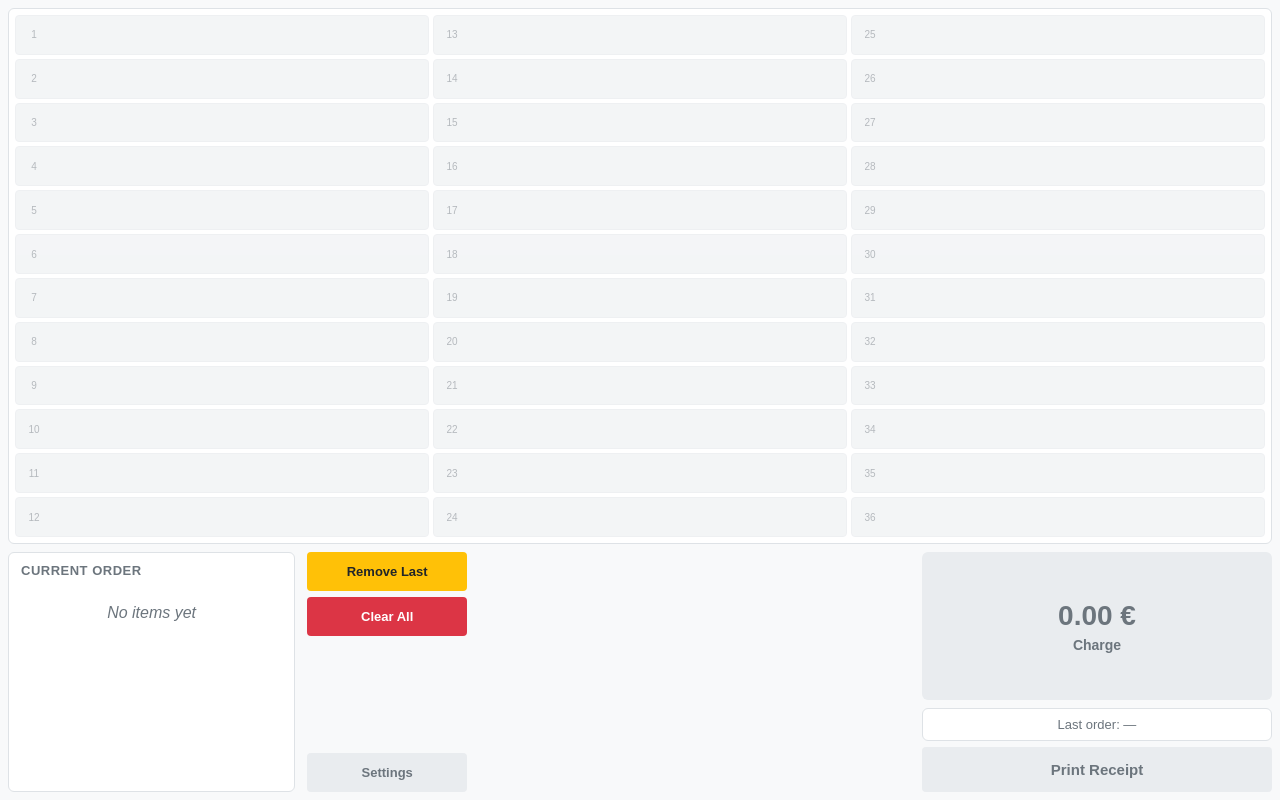
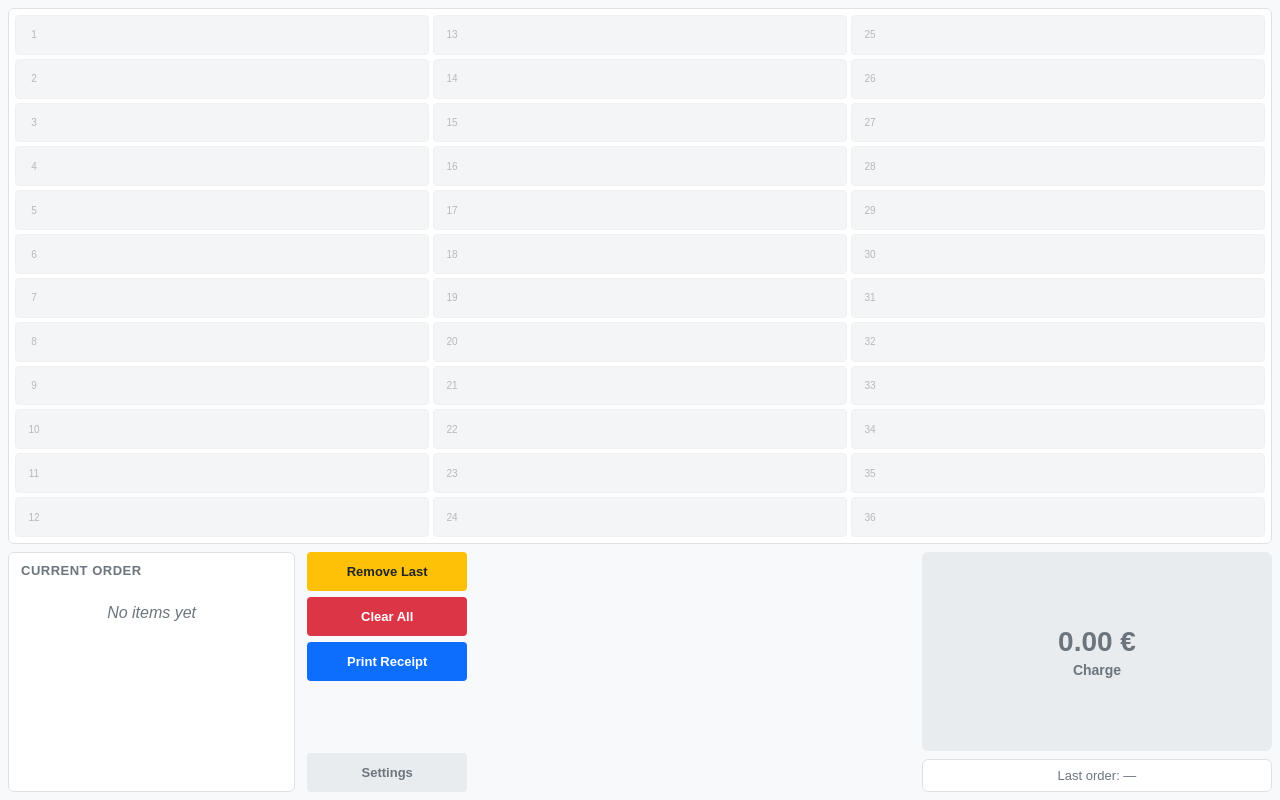
Before and after one commit to vindux/bonkasse, a FastAPI app: page / in a window 1280 px wide. Run offline with FastAPI, Linux system fonts and the light colour scheme.

Commit message:
Move Print Receipt into the action button column
Per feedback: the receipt button was hard to spot under the total and didn't
match the width of the Remove Last / Clear All / Settings buttons. Move it into
the action column as a peer of those (blue btn-accent, same 160px width), so it
reads as an action and is easy to find. It's always tappable and shows a toast
if there's no last order yet. The Last Order total stays as a plain display
under Charge.

```diff
--- a/app/static/css/style.css
+++ b/app/static/css/style.css
@@ -360,12 +360,6 @@ html, body {
     margin-top: 4px;
 }
 
-#last-order {
-    display: flex;
-    flex-direction: column;
-    gap: 6px;
-}
-
 .last-order-display {
     background: var(--bg-secondary);
     border: 1px solid var(--border);
@@ -374,19 +368,6 @@ html, body {
     text-align: center;
     font-size: 13px;
     color: var(--text-secondary);
-}
-
-.btn-receipt {
-    width: 100%;
-    background: var(--accent);
-    padding: 14px;
-    font-size: 15px;
-}
-.btn-receipt:hover { background: var(--accent-hover); }
-.btn-receipt:disabled {
-    background: var(--bg-accent);
-    color: var(--text-secondary);
-    cursor: default;
 }
 
 /* ---- Modal ---- */
--- a/app/templates/fragments/last_order.html
+++ b/app/templates/fragments/last_order.html
@@ -1,13 +1,2 @@
-<div class="last-order-display">
-    Last order:
-    {% if last_transaction %}{{ "%.2f"|format(last_transaction.total) }}&nbsp;&euro;{% else %}&mdash;{% endif %}
-</div>
-<button class="btn btn-receipt"
-        hx-post="/receipt/print-last"
-        hx-target="#toast-container"
-        hx-swap="innerHTML"
-        hx-disabled-elt="this"
-        hx-sync="this:drop"
-        {% if not last_transaction %}disabled{% endif %}>
-    Print Receipt
-</button>
+Last order:
+{% if last_transaction %}{{ "%.2f"|format(last_transaction.total) }}&nbsp;&euro;{% else %}&mdash;{% endif %}
--- a/app/templates/register.html
+++ b/app/templates/register.html
@@ -24,6 +24,12 @@
                     hx-post="/cart/clear"
                     hx-target="#cart"
                     hx-swap="innerHTML">Clear All</button>
+            <button class="btn btn-accent"
+                    hx-post="/receipt/print-last"
+                    hx-target="#toast-container"
+                    hx-swap="innerHTML"
+                    hx-disabled-elt="this"
+                    hx-sync="this:drop">Print Receipt</button>
             <div class="action-spacer"></div>
             {% if printer_ready is not none %}
             <span class="printer-status {% if printer_ready %}ready{% else %}offline{% endif %}"
@@ -38,7 +44,7 @@
             <div id="total-button">
                 {% include "fragments/total_button.html" %}
             </div>
-            <div id="last-order">
+            <div id="last-order" class="last-order-display">
                 {% include "fragments/last_order.html" %}
             </div>
         </div>
```
